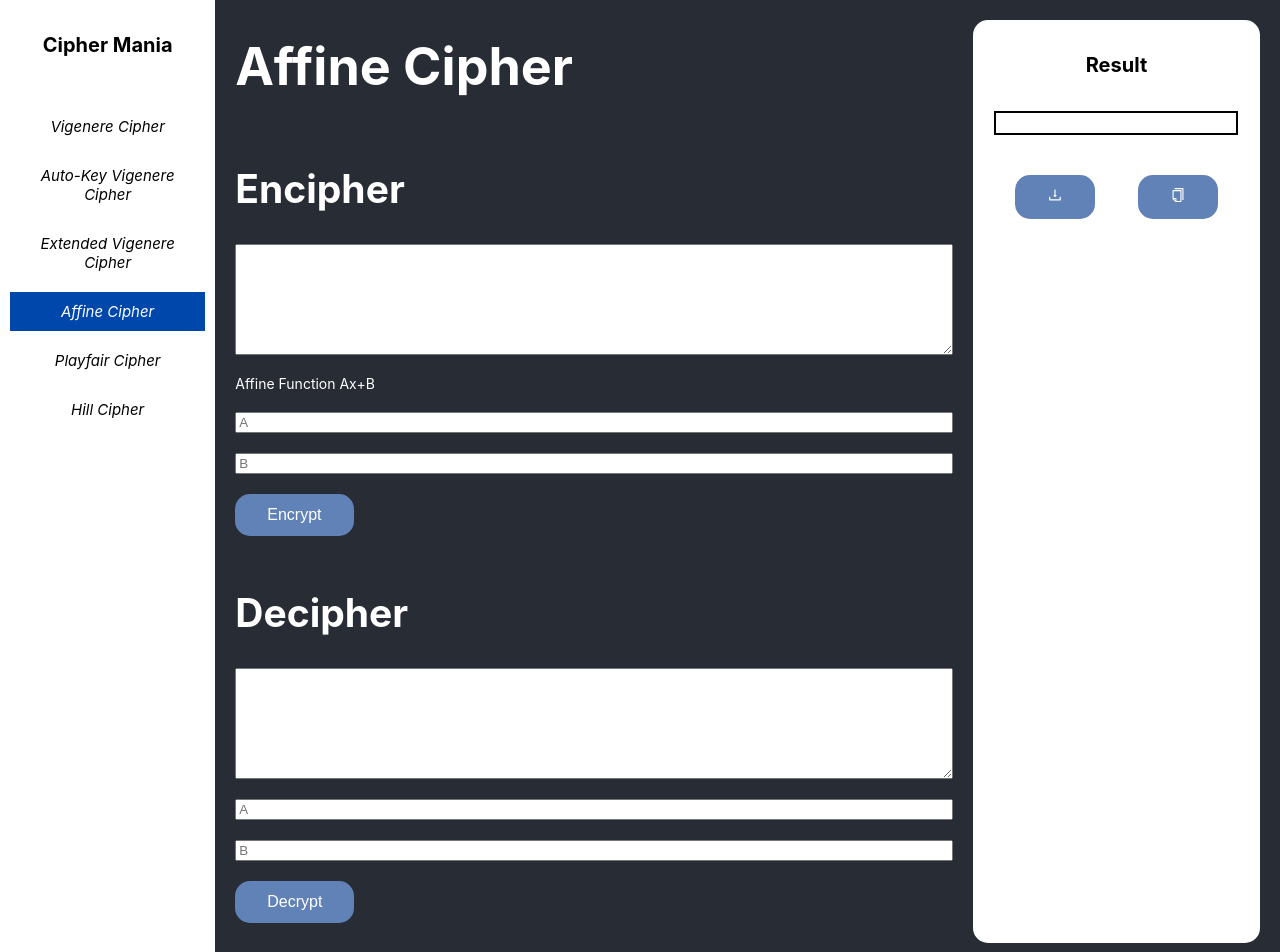
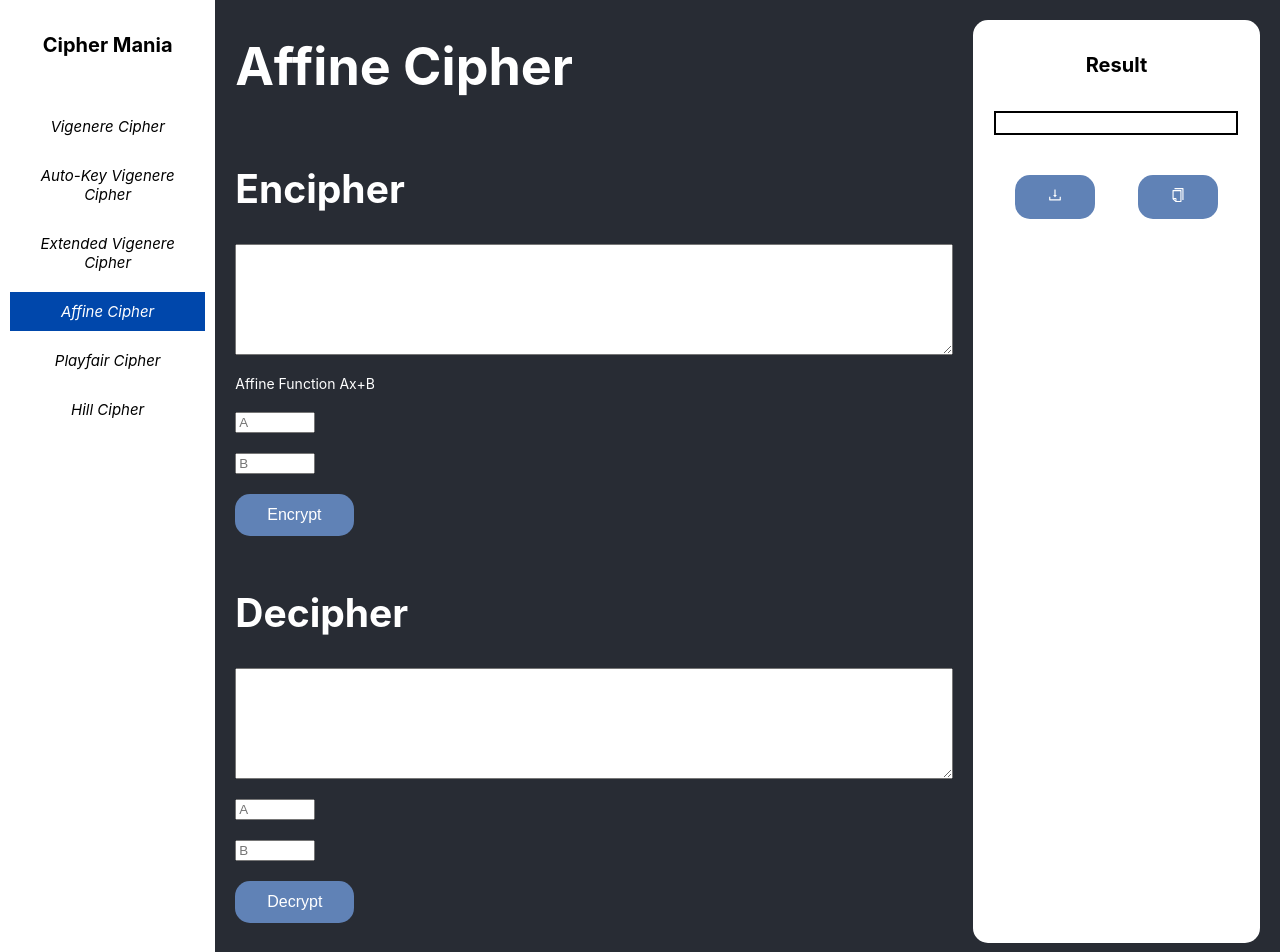
Before and after one commit to dikyrest/kripto-tugas-1, a React (Create React App) app: page /affine-cipher in a window 1280 px wide. Shown: the top 952 px of the page. Built offline with nearby package versions, Linux system fonts and the light colour scheme; the HTML template or start-up script is replaced by a standard one.

Commit message:
update classname

```diff
--- a/src/pages/Affine.js
+++ b/src/pages/Affine.js
@@ -31,12 +31,14 @@ const Affine = () => {
             <InputBox
               setInput={setEncryptKeyA}
               placeholder={"A"}
-              id={"affine-a"}
+              className={"affine-a"}
+              type={"number"}
             />
             <InputBox
               setInput={setEncryptKeyB}
               placeholder={"B"}
-              id={"affine-b"}
+              className={"affine-b"}
+              type={"number"}
             />
           </div>
           <Button
@@ -56,12 +58,14 @@ const Affine = () => {
             <InputBox
               setInput={setDecryptKeyA}
               placeholder={"A"}
-              id={"affine-a"}
+              className={"affine-a"}
+              type={"number"}
             />
             <InputBox
               setInput={setDecryptKeyB}
               placeholder={"B"}
-              id={"affine-b"}
+              className={"affine-b"}
+              type={"number"}
             />
           </div>
           <Button
```
